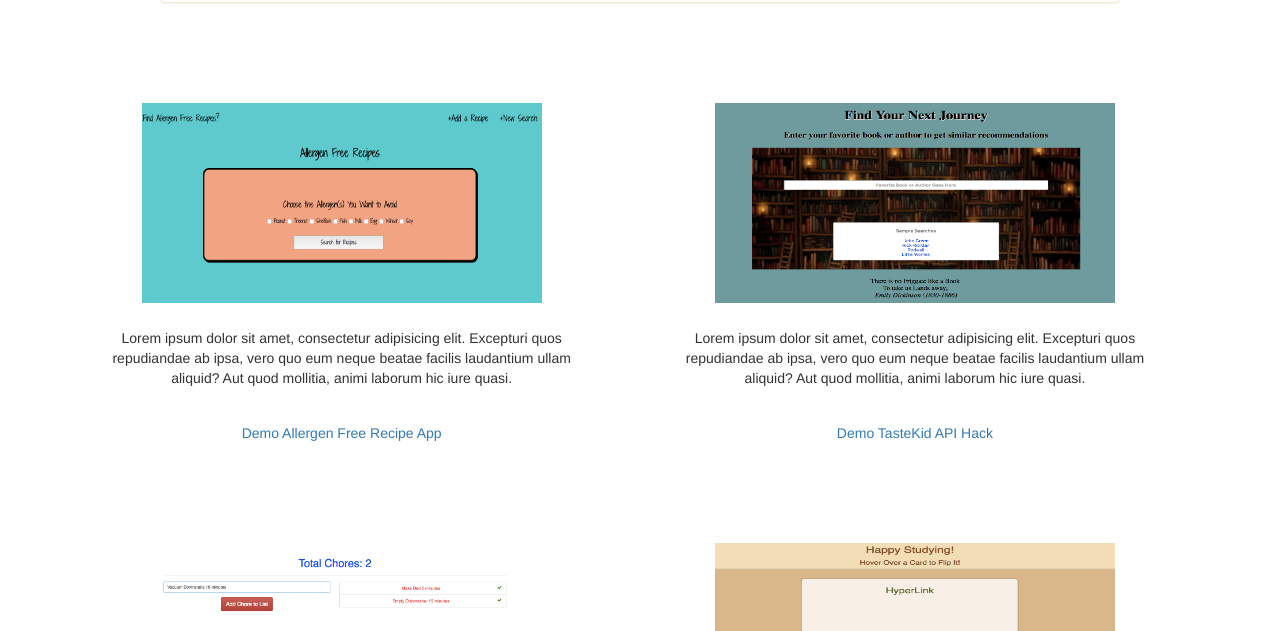
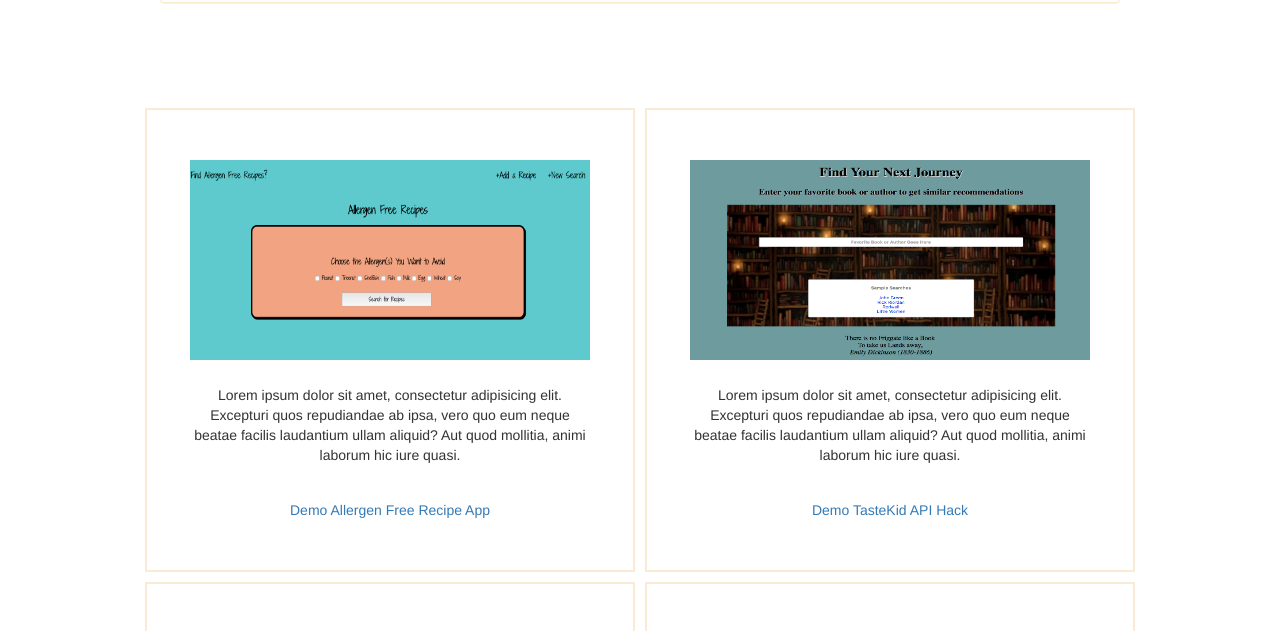
Before and after one commit to angiecrellin/portfolio-site, a website: page index.html in a window 1280 px wide. Shown: the part 1518-2149 px from the top of the page. Drawn offline with nearby package versions, Linux system fonts and the light colour scheme.

Commit message:
initial commit

```diff
--- a/css/style.css
+++ b/css/style.css
@@ -50,7 +50,7 @@ h1 {
 
 #projects {
 	margin: 0 auto;
-	// padding-top: 10rem;
+	padding: 10rem;
 	text-align: center;
 }
 
@@ -61,8 +61,10 @@ h1 {
 
 .col-md-6 {
 	width: 49%;
-	padding-top: 100px;
-	// border: 2px solid antiquewhite;
+	margin: 5px;
+	padding-top: 50px;
+	padding-bottom: 50px;
+	border: 2px solid antiquewhite;
 }
 
 
@@ -74,6 +76,7 @@ h1 {
 
 #contact-info {
 	text-align: center;
+
 }
 
 .contacts {
@@ -81,6 +84,7 @@ h1 {
 	list-style: none;
 	display: inline-block;
 	padding: 25px;
+
 }
 
 
--- a/index.html
+++ b/index.html
@@ -38,7 +38,7 @@
     <div class="jumbotron">
         <h1>Angie Crellin</h1>
         <h3>Developer. Sales Engineer. Dreamer.</h3>
-        <p><a class="btn btn-warning btn-lg" href="#" role="button">Get In Touch</a></p>
+        <p><a href="#contact" class="btn btn-warning btn-lg" role="button">Get In Touch</a></p>
     </div>
     <div class="panel panel-warning">
         <div class="panel-heading">
```
